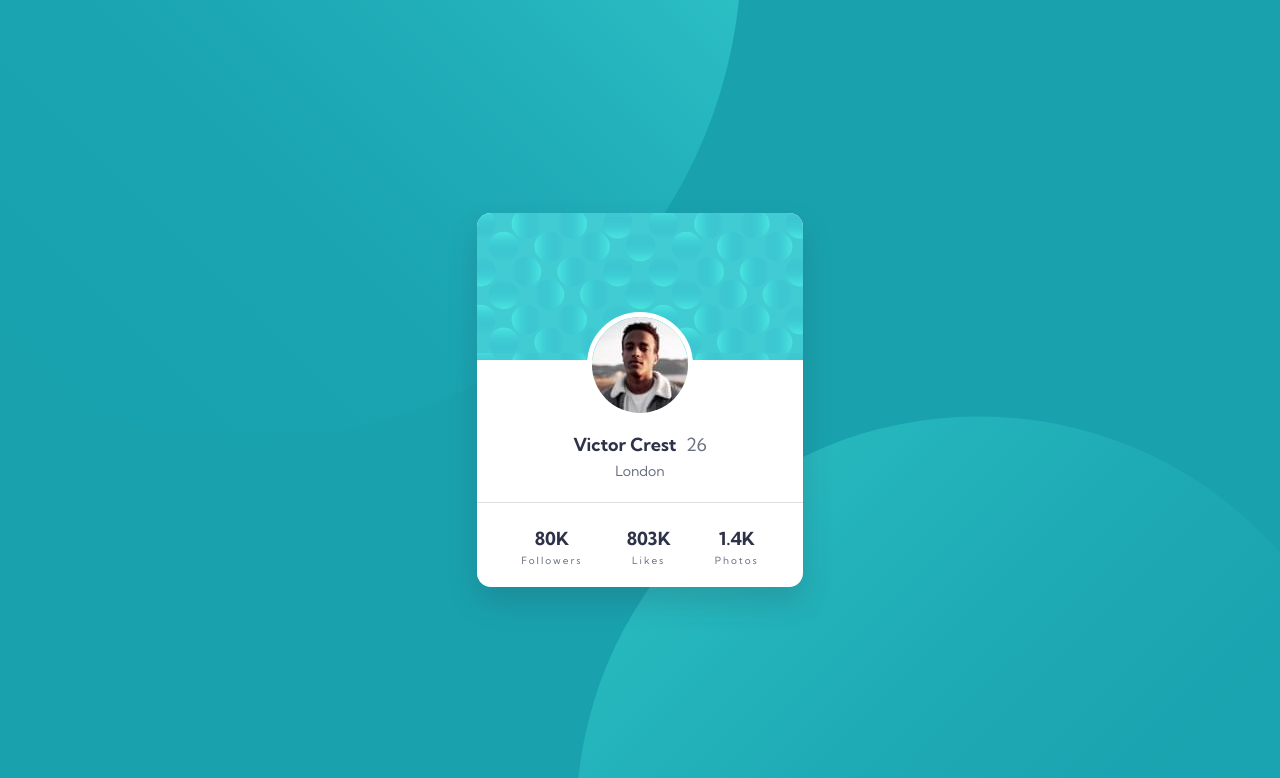
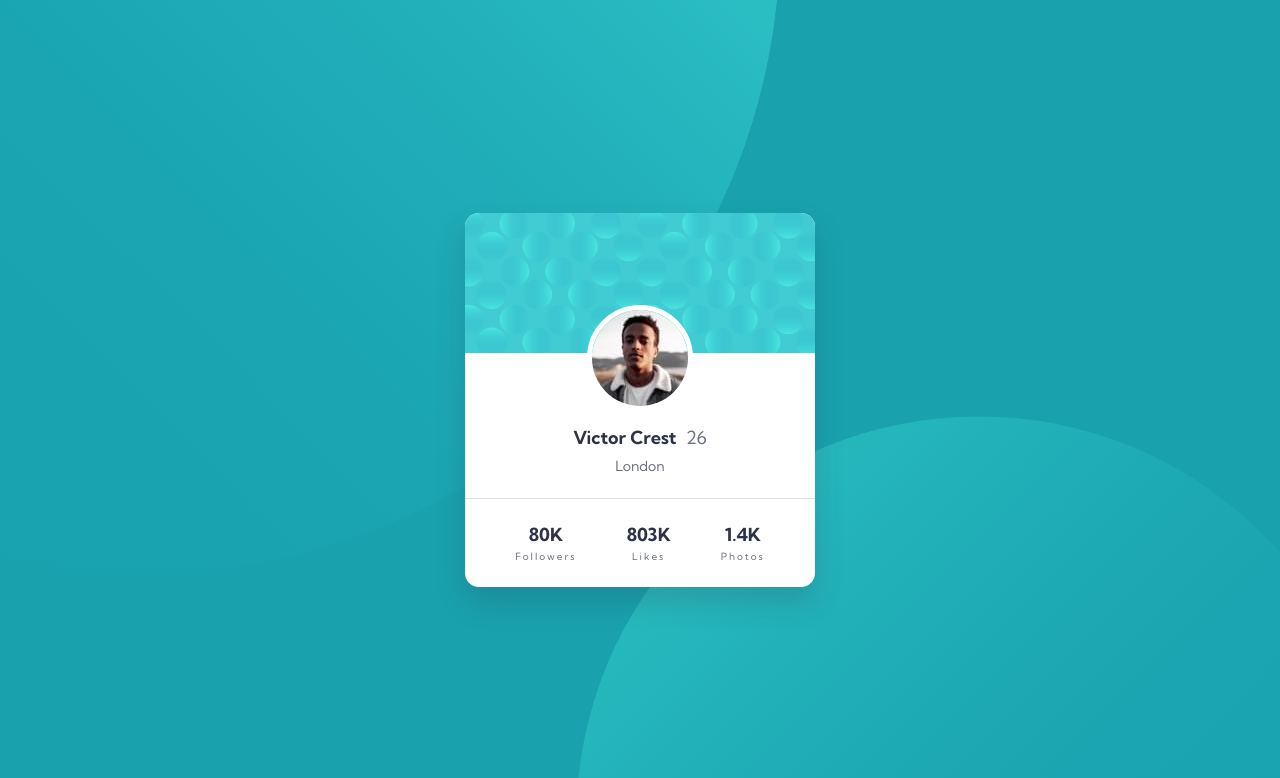
Before and after one commit to belie369/frontend-mentor-profile-card-component, a website: page index.html in a window 1280 px wide. Shown: the top 778 px of the page. Drawn offline with Linux system fonts and the light colour scheme.

Commit message:
Styled desktop resolution (dimentions, margins); Edited background pattern in large resolution.

```diff
--- a/src/sass/_base.scss
+++ b/src/sass/_base.scss
@@ -54,6 +54,11 @@ body {
 	font-family: $font-basic;
 	font-size: 1.8rem;
 	font-weight: 400;
+
+	@include respond(large) {
+		background-position: right 39vw bottom 34vh, left 45vw top 52vh;
+		background-size: 100%, auto 95%;
+	}
 }
 
 p,
--- a/src/sass/_components.scss
+++ b/src/sass/_components.scss
@@ -9,9 +9,17 @@
 	box-shadow: 0px 15px 30px hsla(229, 23%, 23%, 0.2);
 	overflow: hidden;
 
+	@include b.respond(large) {
+		min-width: 35rem;
+	}
+
 	&__header {
 		background-image: url('../../dist/img/bg-pattern-card.svg');
 		min-height: 14.7rem;
+
+		@include b.respond(large) {
+			min-height: 14rem;
+		}
 	}
 
 	&__img {
@@ -40,6 +48,10 @@
 		margin: 0.6rem 0 2.2rem;
 		color: b.$dark-grayish-blue;
 		font-size: 1.4rem;
+
+		@include b.respond(large) {
+			margin: 0.8rem 0 2.3rem;
+		}
 	}
 
 	&__stats {
@@ -48,6 +60,10 @@
 		margin-bottom: 1.8rem;
 		padding-top: 2.4rem;
 		border-top: 1px solid b.$dark-gray-2;
+
+		@include b.respond(large) {
+			margin-bottom: 1.8rem;
+		}
 
 		&-num {
 			color: b.$very-dark-blue;
```
Also changed, not shown: dist/css/main.min.css.
